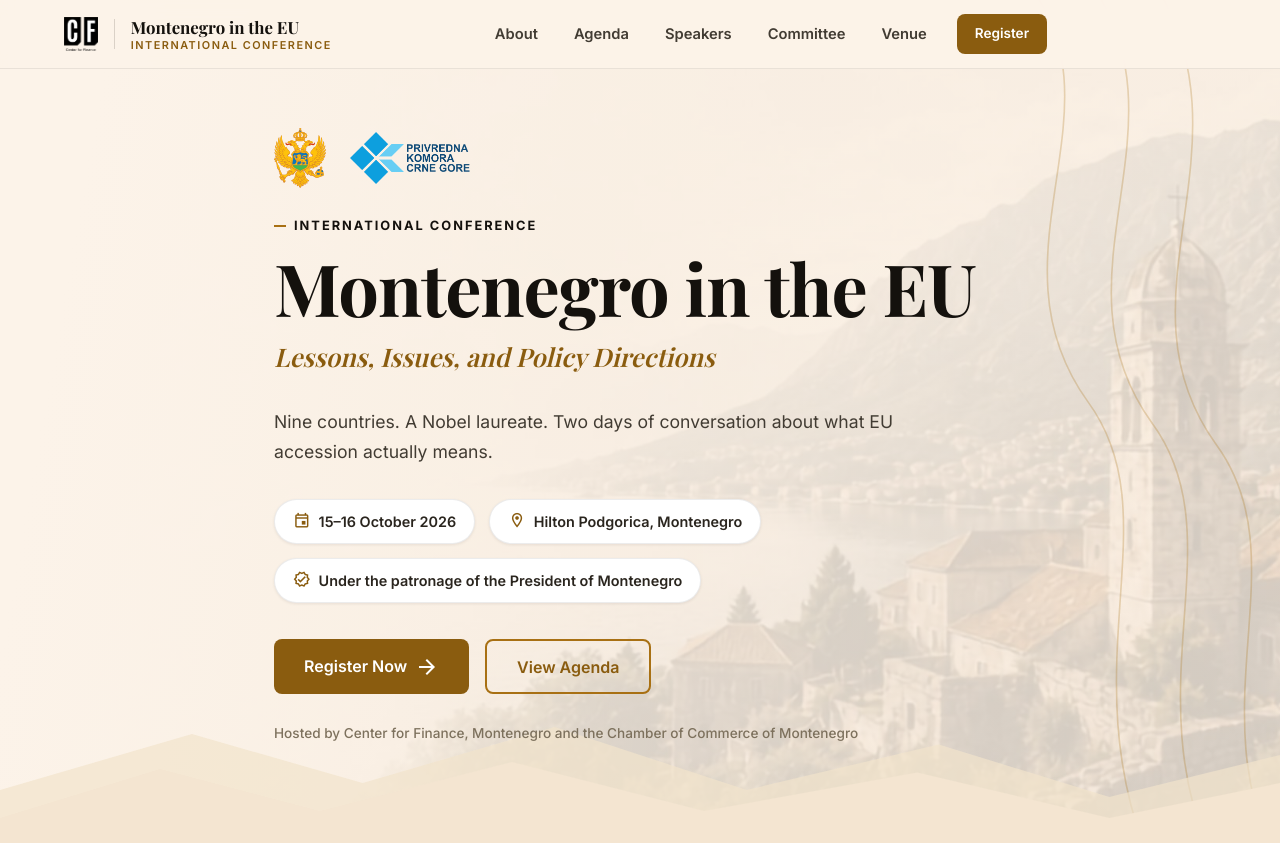
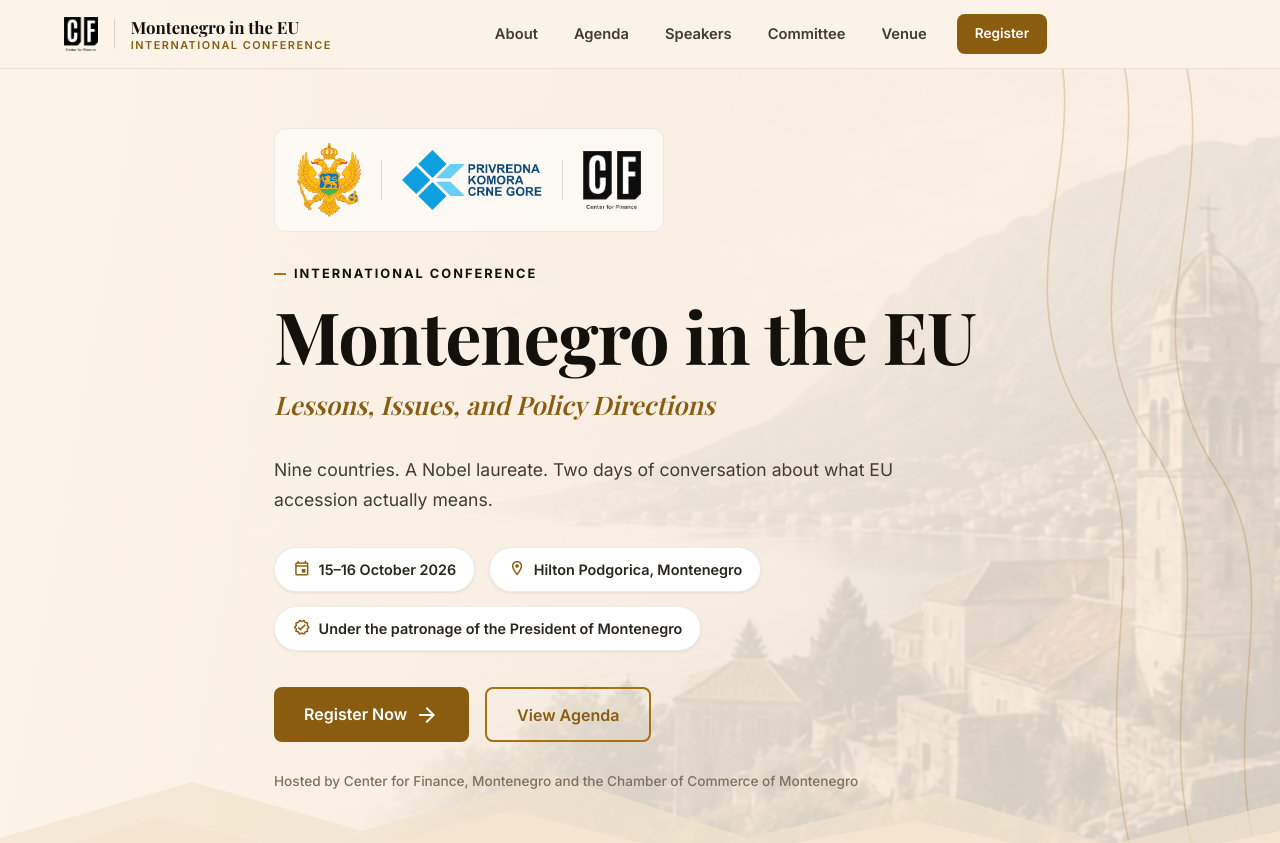
Before and after one commit to Nikola-Mil/cof-landing-page, an Angular app: page / in a window 1280 px wide. Shown: the top 843 px of the page. Built offline with nearby package versions, Linux system fonts and the light colour scheme; some icons are missing.

Commit message:
Add CF logo to hero patron row and refine its layout
Include the Center for Finance logo alongside the Coat of Arms and
Chamber of Commerce logos in the hero, group them in a bordered card
with dividers between each mark, and size them larger for visibility.

```diff
--- a/src/app/components/hero/hero.component.html
+++ b/src/app/components/hero/hero.component.html
@@ -21,9 +21,14 @@
       <span class="hero__patron" [attr.title]="i18n.ui().common.patronMontenegro">
         <img class="hero__patron-logo hero__patron-logo--coa" src="assets/images/partners/coat-of-arms-montenegro.svg" [attr.alt]="i18n.ui().common.patronMontenegro" />
       </span>
+      <span class="hero__patron-divider" aria-hidden="true"></span>
       <span class="hero__patron" [attr.title]="i18n.ui().common.patronChamber">
-        <img class="hero__patron-logo" src="assets/images/partners/chamber-of-commerce.png" [attr.alt]="i18n.ui().common.patronChamber" />
+        <img class="hero__patron-logo hero__patron-logo--chamber" src="assets/images/partners/chamber-of-commerce.png" [attr.alt]="i18n.ui().common.patronChamber" />
       </span>
+      <span class="hero__patron-divider" aria-hidden="true"></span>
+      <a class="hero__patron" href="https://centerforfinance.me/" target="_blank" rel="noopener noreferrer" [attr.aria-label]="i18n.ui().common.centerForFinanceAria">
+        <img class="hero__patron-logo hero__patron-logo--cof" src="assets/images/logos/cof-logo-black.png" [attr.alt]="i18n.ui().common.centerForFinanceAria" />
+      </a>
     </div>
     <span class="hero__eyebrow">{{ i18n.info().kicker }}</span>
     <h1 class="hero__title">{{ i18n.info().title }}</h1>
--- a/src/app/components/hero/hero.component.scss
+++ b/src/app/components/hero/hero.component.scss
@@ -88,8 +88,18 @@
   &__patrons {
     display: flex;
     align-items: center;
-    gap: 24px;
-    margin-bottom: 24px;
+    gap: 20px;
+    margin-bottom: 28px;
+    padding: 14px 22px;
+    background: rgba($white, 0.55);
+    border: 1px solid rgba($black, 0.07);
+    border-radius: $radius-md;
+    width: fit-content;
+
+    @include responsive($bp-sm) {
+      gap: 14px;
+      padding: 10px 16px;
+    }
   }
 
   &__patron {
@@ -97,25 +107,49 @@
     align-items: center;
     flex-shrink: 0;
     opacity: 0.95;
+    transition: opacity $transition-fast;
+
+    &:hover {
+      opacity: 1;
+    }
+  }
+
+  &__patron-divider {
+    width: 1px;
+    height: 40px;
+    background: rgba($black, 0.15);
+    flex-shrink: 0;
+
+    @include responsive($bp-sm) {
+      height: 32px;
+    }
   }
 
   &__patron-logo {
-    height: 52px;
+    height: 64px;
     width: auto;
-    max-width: 120px;
+    max-width: 140px;
     object-fit: contain;
     display: block;
 
     &--coa {
-      height: 60px;
+      height: 74px;
+    }
+
+    &--cof {
+      height: 58px;
     }
 
     @include responsive($bp-sm) {
-      height: 42px;
-      max-width: 96px;
+      height: 48px;
+      max-width: 104px;
 
       &.hero__patron-logo--coa {
-        height: 48px;
+        height: 56px;
+      }
+
+      &.hero__patron-logo--cof {
+        height: 44px;
       }
     }
   }
```
